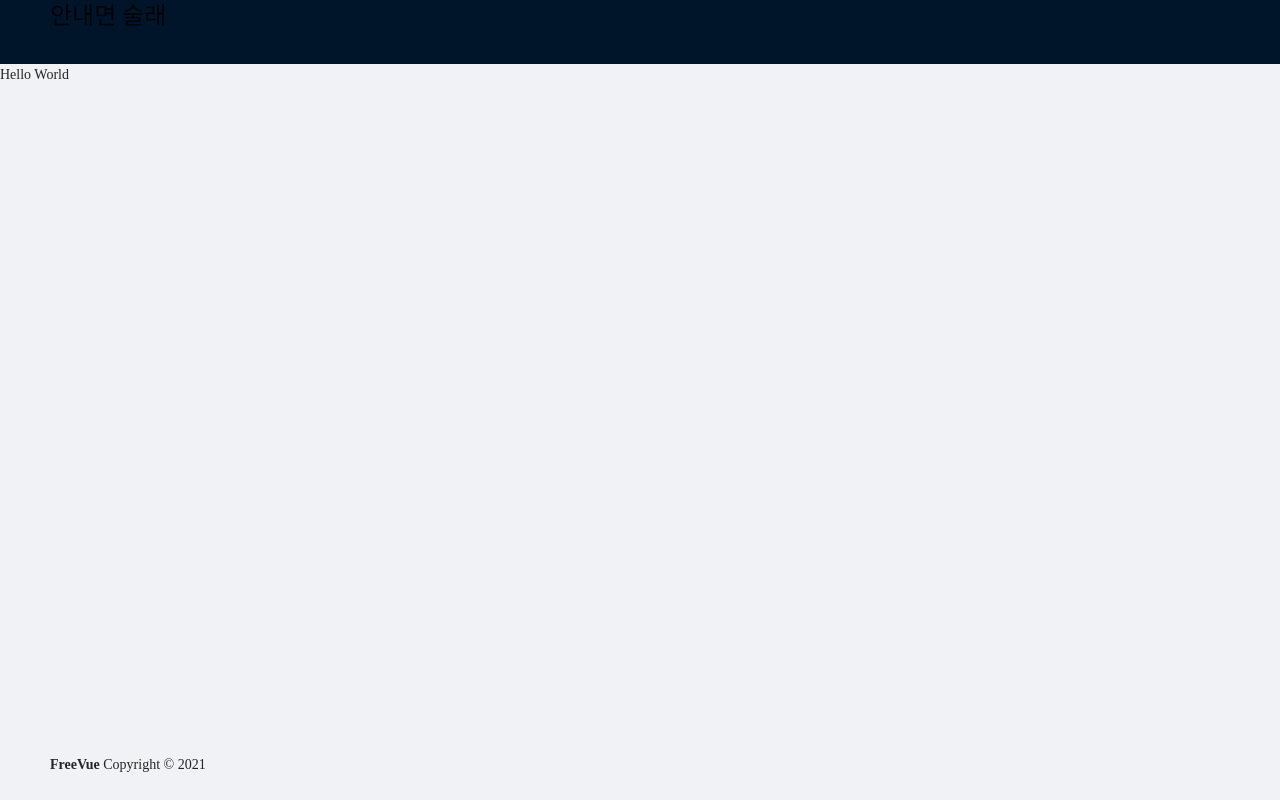
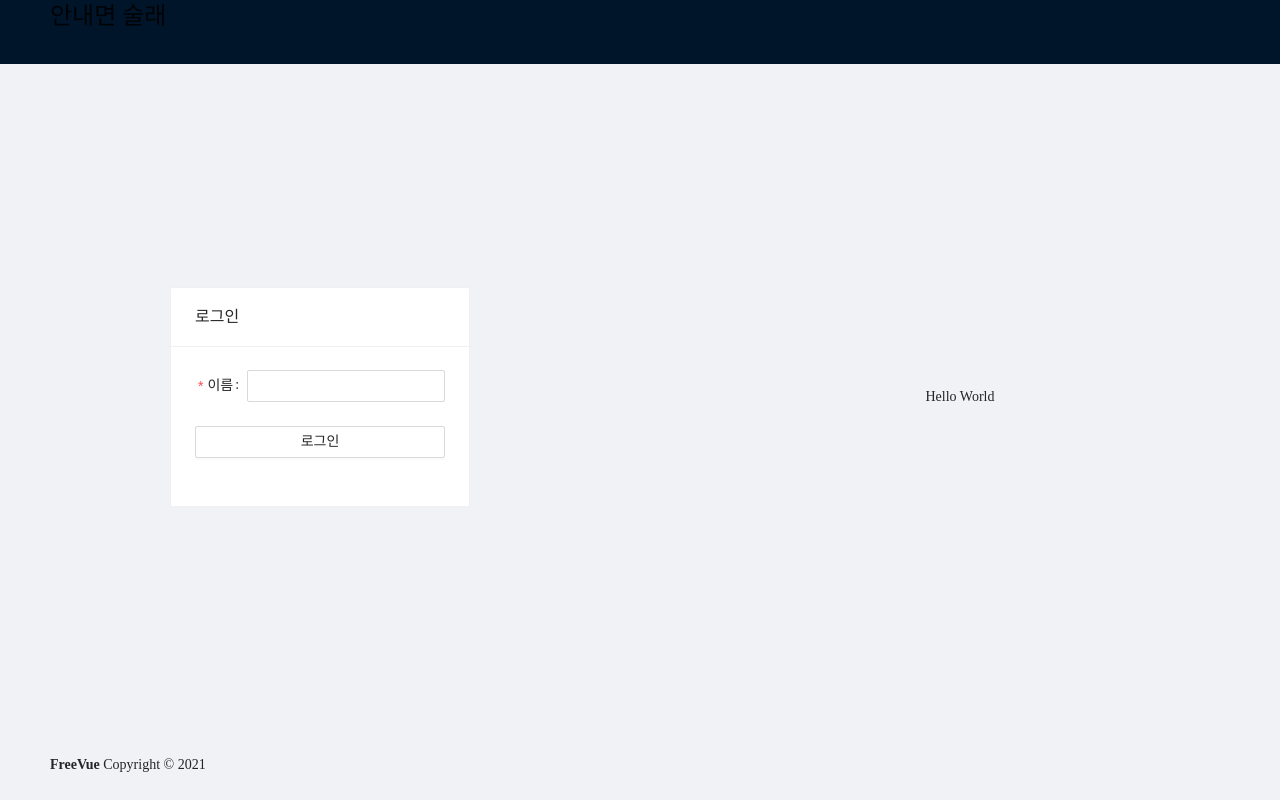
Before and after one commit to freevuehub/Rock-Paper-Scissors, a Next.js app in the folder client/: page / in a window 1280 px wide. Built offline with nearby package versions, Linux system fonts and the light colour scheme; no server answers; a web font is replaced by a local one.

Commit message:
[improved]: 로그인창 제작

```diff
--- a/client/pages/index.tsx
+++ b/client/pages/index.tsx
@@ -1,10 +1,26 @@
 import Head from 'next/head'
+import styled from '@emotion/styled'
+import { Card, Form, Input, Button } from 'antd'
 import { TypeSocket } from '../types'
 
 interface IProps {
   socket: TypeSocket
 }
 
+const MainWrapStyled = styled.div`
+  height: 100%;
+  display: flex;
+  .item {
+    width: 50%;
+    display: flex;
+    height: 100%;
+    align-items: center;
+    justify-content: center;
+  }
+`
+const CardStyled = styled(Card)`
+  width: 300px;
+`
 const Home: React.FC<IProps> = (props) => {
   props.socket.emit('chat message', 'roomId', 'name', 'message', 'type')
 
@@ -13,9 +29,32 @@ const Home: React.FC<IProps> = (props) => {
       <Head>
         <title>가위바위보 | 메인 페이지</title>
       </Head>
-      <div>
-        Hello World
-      </div>
+      <MainWrapStyled>
+        <div className="item">
+          <CardStyled title="로그인">
+            <Form
+              labelCol={{ span: 5 }}
+              wrapperCol={{ span: 19 }}
+              initialValues={{ remember: true }}
+              name="login"
+            >
+              <Form.Item
+                label="이름"
+                name="name"
+                rules={[{ required: true, message: '이름을 입력해주세요.' }]}
+              >
+                <Input />
+              </Form.Item>
+              <Form.Item wrapperCol={{ span: 24 }}>
+                <Button block>로그인</Button>
+              </Form.Item>
+            </Form>
+          </CardStyled>
+        </div>
+        <div className="item">
+          Hello World
+        </div>
+      </MainWrapStyled>
     </>
   )
 }
```
